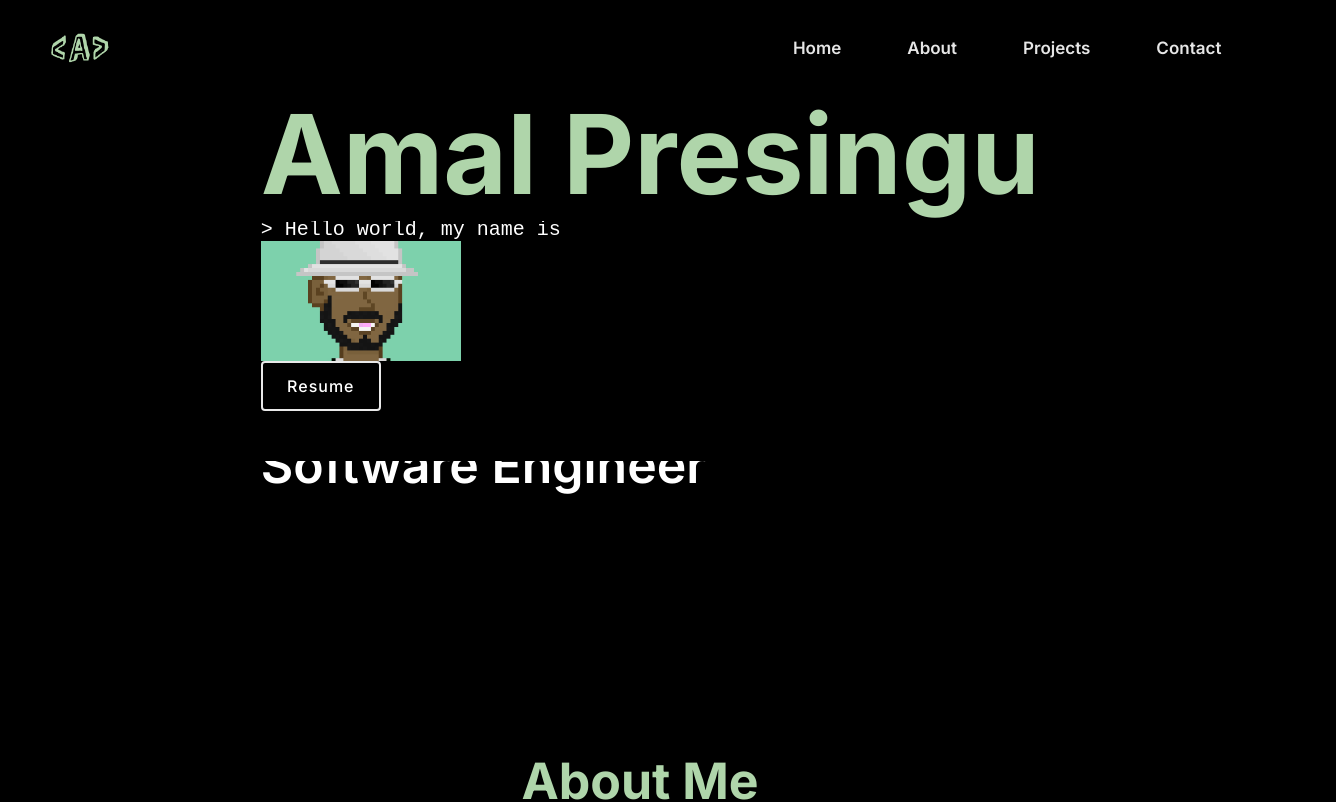
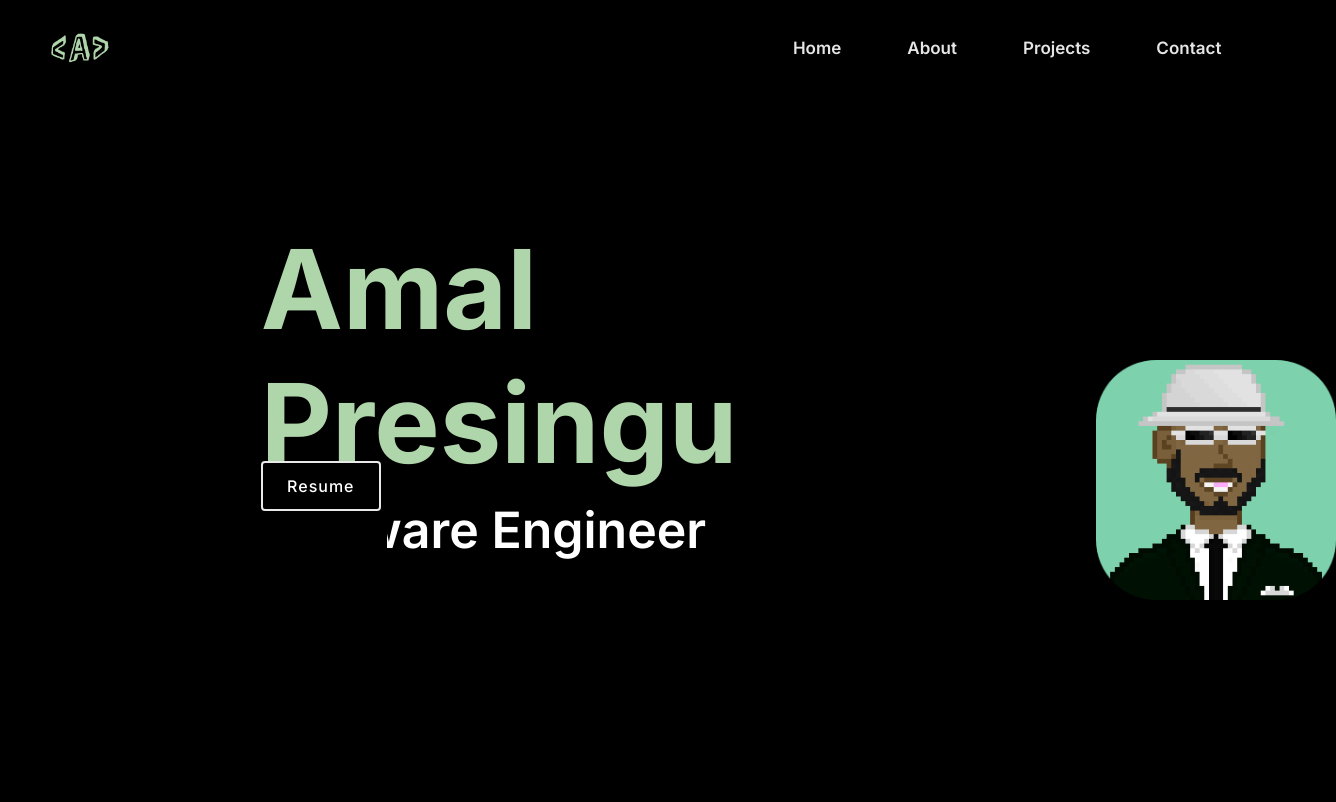
Before and after one commit to AmalPresingu/Portfolio, a React (Create React App) app: page / in a window 1280 px wide. Shown: the top 802 px of the page, 1336 px wide, since content can reach past the window. Built offline with nearby package versions, Linux system fonts and the light colour scheme; a web font is replaced by a local one.

Commit message:
added picture, and temporarily fixed aboutme animation

```diff
--- a/src/components/AboutMe.css
+++ b/src/components/AboutMe.css
@@ -3,10 +3,11 @@
     flex-direction: column;
     justify-content: center;
     text-align: center;
+    margin-top: 8vh;
 }
 
 .about-container h1 {
-    margin-bottom: 15px;
+    margin-bottom: 8px;
 
 }
 
--- a/src/components/LandingPage.js
+++ b/src/components/LandingPage.js
@@ -31,13 +31,14 @@ const LandingPage = () => {
             </h1>
             <div className="landing">
                 {showDiv && (
-                <>
-
-                    <h1 className="name inter">Amal Presingu</h1>
+                    <>
+                    <div className='headers'>
+                        <h1 className="name inter">Amal Presingu</h1>
+                        <h1 className="role inter">Software Engineer</h1>
+                    </div>
                     <div className='landing-image'>
-                        <img src="pic.png" alt=""></img>
+                        <img src="pic2.png" alt=""></img>
                     </div>
-                    <h1 className="role inter">Software Engineer</h1>
                 </>
                 )}
             </div>
--- a/src/components/LandingStyles.css
+++ b/src/components/LandingStyles.css
@@ -7,7 +7,7 @@ h1 {
     font-weight: 400;
     font-size: 20px;
     color: white;
-    transform: translateY(210px);
+    transform: translateY(310px);
     padding-left: 20%;
 }
 
@@ -34,19 +34,27 @@ h1 {
     padding-left: 20%;
     text-align: left;
     margin: 0;
-    margin-top: -100px;
+    width: 60%;
+    //margin-top: -100px;
     background: transparent;
 }
 
 .landing-image {
-    float: right;
+    //z-index: 50;
+    position: relative;
+    transform: translateX(875px);
     max-width: 200px;
     height: auto;
+    width: 100%;
 }
 
 .landing-image img {
-    width: 100%;
+    position: absolute;
+    top: 0;
+    right: 0;
+    width: 120%;
     height: auto;
+    margin-top: -200px;
 }
 
 .cursor {
@@ -84,7 +92,7 @@ button {
     animation: fade-up .5s forwards;
 }
 
-.name, .role {
+.name, .role, img {
     opacity: 0;
     transform: translateY(30px);
     animation: fade-up .5s forwards;
--- a/src/components/Navbar.js
+++ b/src/components/Navbar.js
@@ -9,7 +9,7 @@ const Navbar = () => {
     useEffect(() => {
         const navTimer = setTimeout(() => {
             setShowNav(true);
-        }, 3700)
+        }, 3500)
 
         return () => {
             clearTimeout(navTimer);
--- a/src/index.css
+++ b/src/index.css
@@ -29,6 +29,8 @@ html {
     text-align: left;
     position: relative;
     top: -290px;
+    width: 10%;
+    //transform: translateY(-290px);
 }
 
 button {
```
Also changed, not shown: public/pic2.png (added).
